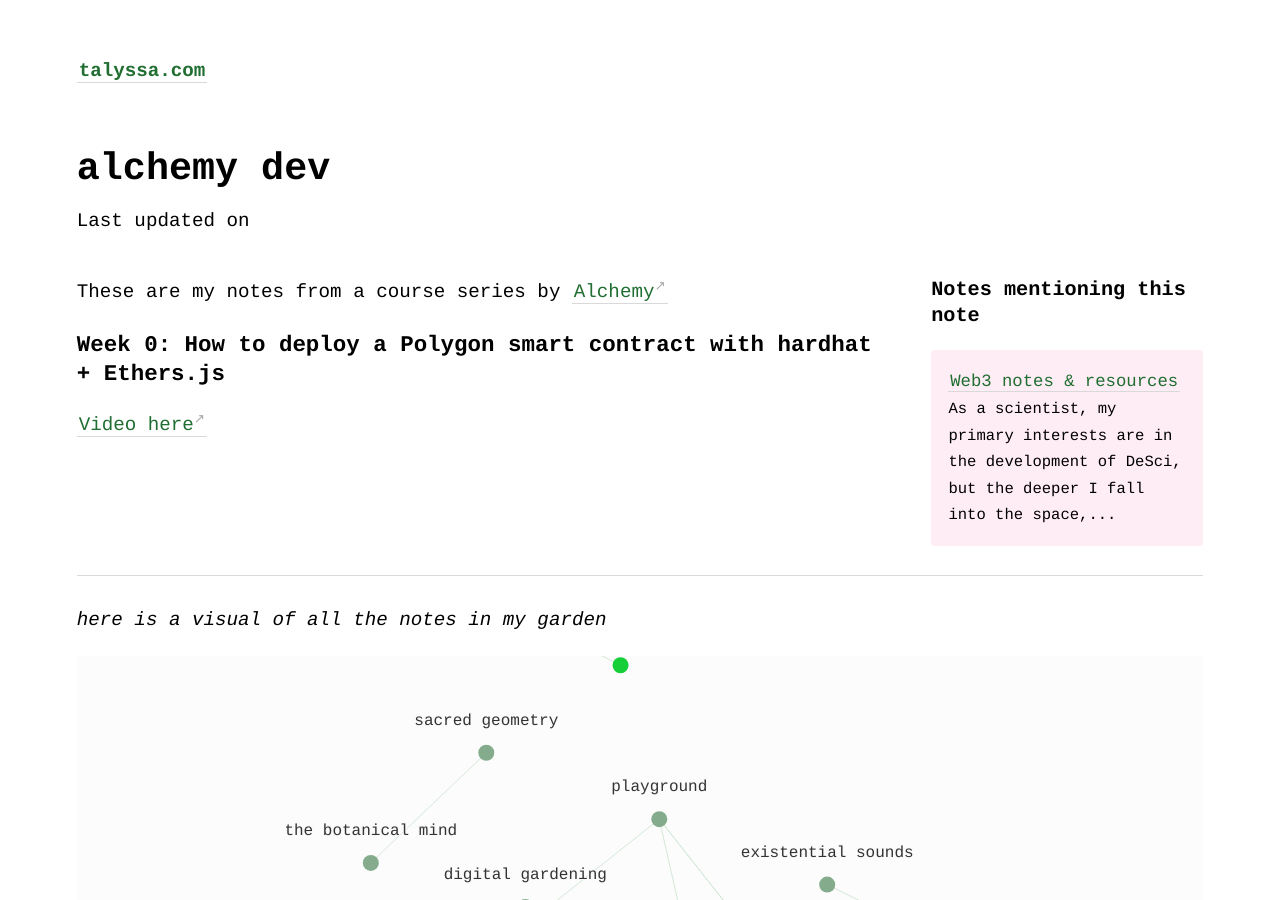
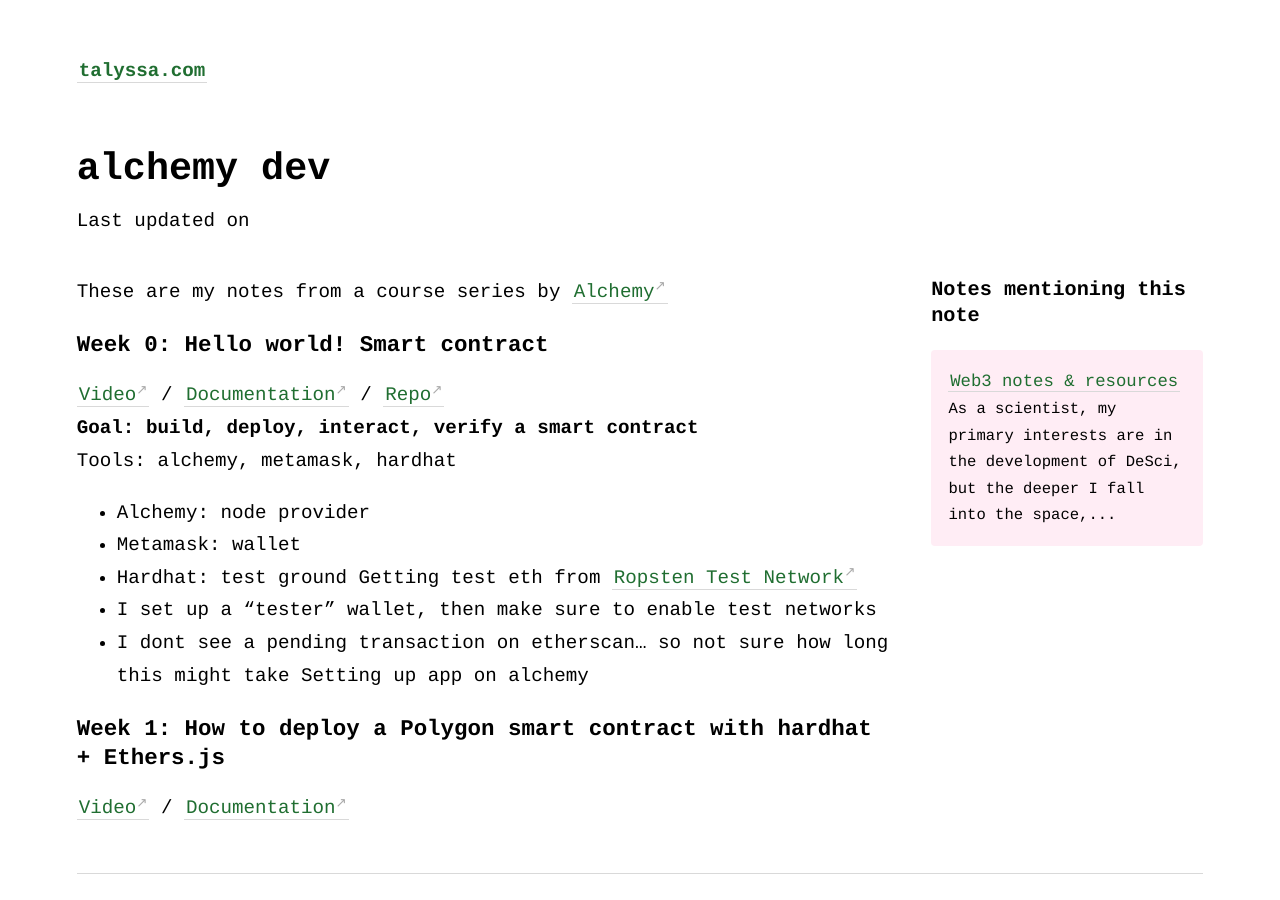
Before and after one commit to geminiworms/talyssagarden.github.io, a Jekyll site: the page built from _notes/web3_alchemy_course.md, in a window 1280 px wide and 900 px high. Built offline with Jekyll 4.4.1, drawn with Linux system fonts in a browser that asks for light colours.

Commit message:
Update web3_alchemy_course.md

```diff
--- a/_notes/web3_alchemy_course.md
+++ b/_notes/web3_alchemy_course.md
@@ -3,5 +3,21 @@
 ---
 These are my notes from a course series by [Alchemy](https://www.alchemy.com/) <br>
 
-### Week 0: How to deploy a Polygon smart contract with hardhat + Ethers.js
-[Video here](https://www.youtube.com/watch?v=iM8AcSpIZGo) <br>
+### Week 0: Hello world! Smart contract
+[Video](https://www.youtube.com/watch?v=g73EGNKatDw&t=1s) /
+[Documentation](https://docs.alchemy.com/alchemy/tutorials/hello-world-smart-contract/?a=00ea59df43) /
+[Repo](https://github.com/alchemyplatform/hello-world-tutorial) <br>
+**Goal: build, deploy, interact, verify a smart contract** <br>
+Tools: alchemy, metamask, hardhat
+- Alchemy: node provider
+- Metamask: wallet
+- Hardhat: test ground
+Getting test eth from [Ropsten Test Network](https://faucet.dimensions.network/)
+- I set up a "tester" wallet, then make sure to enable test networks
+- I dont see a pending transaction on etherscan... so not sure how long this might take
+Setting up app on alchemy
+
+
+### Week 1: How to deploy a Polygon smart contract with hardhat + Ethers.js
+[Video](https://www.youtube.com/watch?v=iM8AcSpIZGo) /
+[Documentation](https://docs.alchemy.com/alchemy/tutorials/how-to-code-and-deploy-a-polygon-smart-contract) <br>
```
